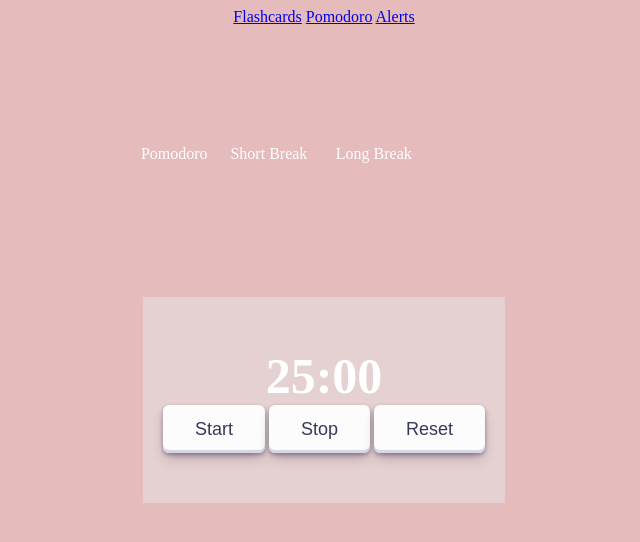
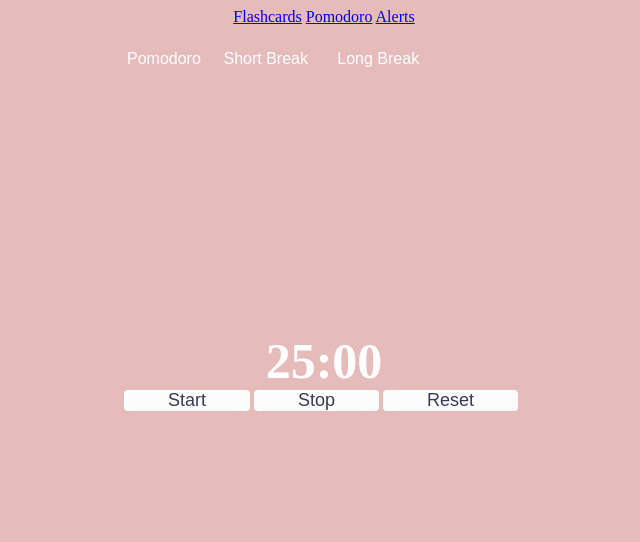
Before and after one commit to leezmc/flashfocus, a plain HTML site: page pomotimer.html in a window 1280 px wide. Shown: the whole page, without its empty margins (316-956 px from the left). Drawn offline with Linux system fonts and the light colour scheme.

Commit message:
cleaned css, fixed timer logic

```diff
--- a/pomo.css
+++ b/pomo.css
@@ -5,27 +5,15 @@
 
 /* Start Stop and Reset Buttons*/
 .button-1 {
-    display: inline-block;
-    outline: 0;
     border: 0;
     cursor: pointer;
-    transition: box-shadow 0.15s ease,transform 0.15s ease;
-    will-change: box-shadow,transform;
     background: #FCFCFD;
-    box-shadow: 0px 2px 4px rgb(45 35 66 / 40%), 0px 7px 13px -3px rgb(45 35 66 / 30%), inset 0px -3px 0px #d6d6e7;
-    height: 48px;
-    padding: 0 32px;
+    padding: 0 44px;
     font-size: 18px;
-    border-radius: 6px;
+    border-radius: 4px;
     color: #36395a;
-    transition: box-shadow 0.15s ease,transform 0.15s ease;
     :hover {
-    box-shadow: 0px 4px 8px rgb(45 35 66 / 40%), 0px 7px 13px -3px rgb(45 35 66 / 30%), inset 0px -3px 0px #d6d6e7;
     transform: translateY(-2px);
-    }
-    :active{
-        box-shadow: inset 0px 3px 7px #d6d6e7;
-        transform: translateY(2px);
     }
   }
   .button-1:hover {
@@ -36,10 +24,9 @@
 /* Pomodoro Short Break and Long Break buttons*/
   .button-2 {
     border: none;
-    color: white;
+    color: rgb(255, 255, 255);
     margin: 0px;
     border-radius: 4px;
-    font-family: ArialRounded;
     font-size: 16px;
     padding: 2px 12px;
     height: 28px;
@@ -47,7 +34,6 @@
     background: none;
     box-shadow: none;
     font-weight: 300;
-    position: ;
     top: 20%;
     left: 50%;
     transform: translate(-50%, -20%);
@@ -72,25 +58,21 @@
 }
 
 .longshort {
-    padding-top: 50px;
-    padding-bottom: 50px;
-    padding-left: 20px;
-    padding-right: 20px;
-    position: absolute;
-    top: 20%;
-    left: 50%;
-    transform: translate(-50%, -50%);
+   border-radius: 25px;
+   justify-content: center;
+   align-items: center;
+   padding-top: 2%;
+   margin: 0 auto;
+
 }
 
 /* Timer Clock and Buttons*/
 .fulltime {
-    padding-top: 50px;
-   padding-bottom: 50px;
-   padding-left: 20px;
-   padding-right: 20px;
-    background-color: rgb(229, 209, 209);
-    position: absolute;
-    top: 50%;
-    left: 50%;
-    transform: translate(-50%, -50%);
+    border-radius: 25px;
+   justify-content: center;
+   width: 400px;
+   height: 125px;
+   padding-top: 20%;
+   margin: 0 auto;
+   align-items: center;
 }
--- a/pomotimer.html
+++ b/pomotimer.html
@@ -10,7 +10,6 @@
 </head>
 
 <body class="pmt-page">
-
 
       <!--REDIRECTORY BUTTONS-->
       <div class="jc-center ta-center pmt-btn">
@@ -68,7 +67,7 @@
 
               if (seconds === 0) {
                 stopTimer();
-                alert("Time's up! Take a break!");
+                audio.play();
                 startShortBreak();
                 startTimer();
               }
```
